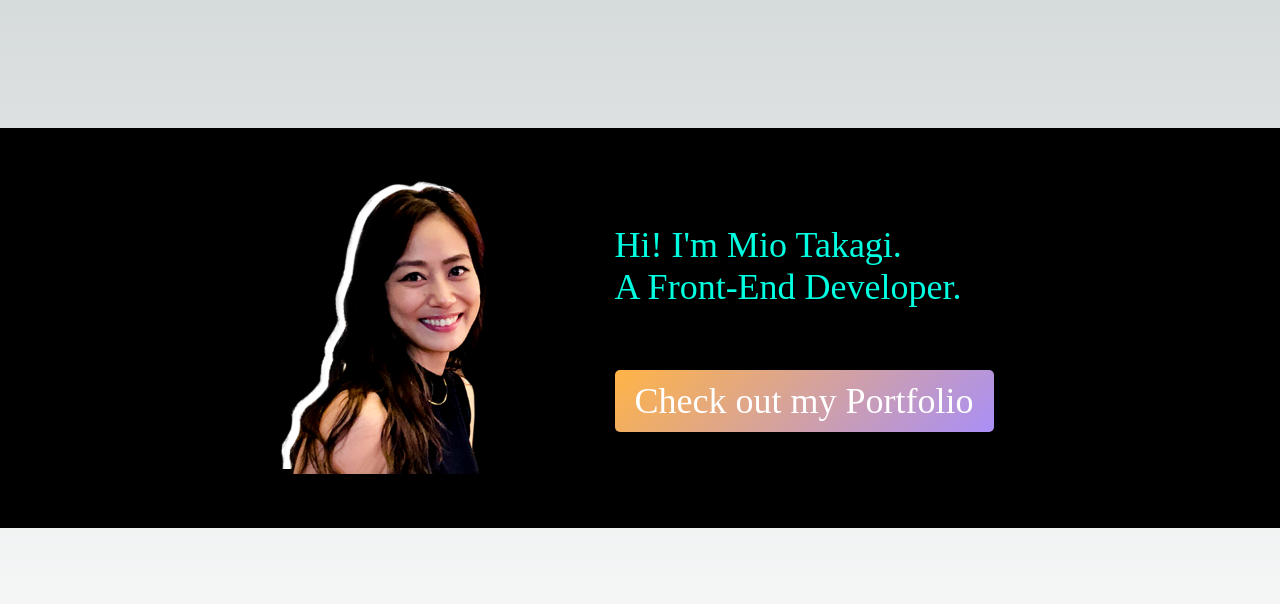
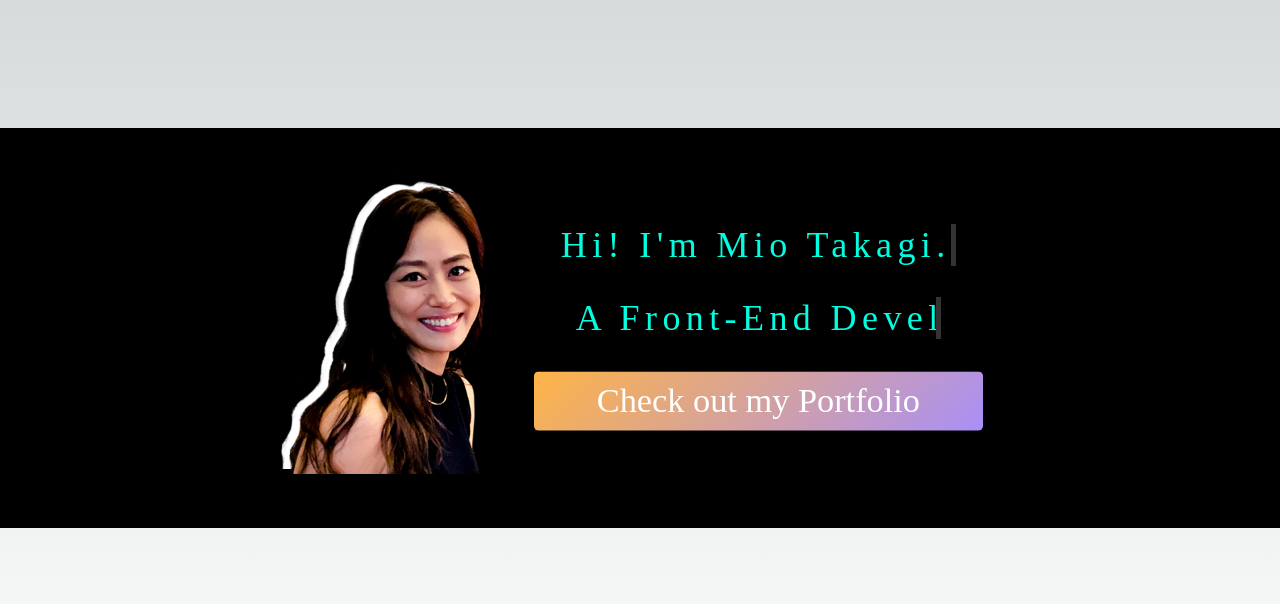
Before and after one commit to Kinakopan/portofolio, a Next.js app: page / in a window 1280 px wide. Shown: the top 604 px of the page. Built offline with nearby package versions, Linux system fonts and the light colour scheme.

Commit message:
edited design

```diff
--- /dev/null
+++ b/component/tawkto.js
@@ -0,0 +1,19 @@
+import { useEffect } from "react";
+
+const TawkTo = () => {
+  useEffect(() => {
+    const Tawk_API = window.Tawk_API || {};
+    Tawk_API.onLoad = () => {
+      Tawk_API.showWidget();
+    };
+    const s1 = document.createElement("script");
+    s1.setAttribute("src", "https://embed.tawk.to/YOUR_WIDGET_ID/default");
+    s1.setAttribute("crossorigin", "*");
+    s1.async = true;
+    document.head.appendChild(s1);
+  }, []);
+
+  return <></>;
+};
+
+export default TawkTo;
--- a/pages/index.js
+++ b/pages/index.js
@@ -3,6 +3,8 @@ import Image from 'next/image'
 import Link from 'next/link'
 import styles from '@/styles/Home.module.css'
 import { motion } from "framer-motion";
+import { useEffect } from 'react'
+import TawkTo from '@/component/tawkto';
 
 const PageTransition = ({ children }) => {
   return (
@@ -17,6 +19,7 @@ const PageTransition = ({ children }) => {
 };
 
 export default function Home() {
+
   return (
     <PageTransition>
       <Head>
@@ -24,9 +27,11 @@ export default function Home() {
         <meta name="description" content="Generated by create next app" />
         <meta name="viewport" content="width=device-width, initial-scale=1" />
         <link rel="icon" href="/favicon.ico" />
+        <script src="/tawk.js" async></script>
       </Head>
       <div className={styles.wrapper}>
         <header className={styles.header}>
+          <TawkTo />
           <h2></h2>
         </header>
         <main className={styles.main}>
@@ -40,7 +45,8 @@ export default function Home() {
                 alt="Profile picture of me"/>
             </div>
             <div className={styles.txt_profile}>
-              <p className={styles.msg_profile}>Hi! I'm Mio Takagi.<br/>A Front-End Developer.</p>
+              <p className={`${styles.msg_profile} ${styles.msg_profile1}`}>Hi! I'm Mio Takagi.</p>
+              <p className={`${styles.msg_profile} ${styles.msg_profile2}`}>A Front-End Developer.</p>
               <Link
                 className={styles.button}
                 href={"https://vankurage.com/"}>
--- a/styles/Home.module.css
+++ b/styles/Home.module.css
@@ -54,6 +54,38 @@
 
 .msg_profile {
   color: #00ffe0;
+  overflow: hidden;
+  border-right: .15em solid #333;
+  white-space: nowrap;
+  margin: 0 auto;
+  letter-spacing: .15em;
+}
+.msg_profile1 {
+  animation: typing1 3s steps(40, end);
+}
+.msg_profile2 {
+  opacity: 0;
+  animation: typing2 3s steps(40, end) 3.1s;
+  animation-fill-mode: forwards;
+}
+@keyframes typing1 {
+  0% { width: 0 }
+  100% { width: 26rem }
+}
+
+@keyframes typing2 {
+  0% {
+    opacity: 1;
+    width: 0;
+    border-right: .15em solid transparent;
+  }
+  1% {
+    opacity: 1;
+    border-right: .15em solid #333;
+  }
+  100% {
+    opacity: 1;width: 100%
+  }
 }
 
 .button {
@@ -63,9 +95,34 @@
   padding: 10px 20px;
   border-radius: 5px;
   transition: all 0.3s ease-in-out;
+  animation: pulse 2s ease-in-out infinite;
+  text-align: center;
 }
 
 .button:hover {
   background: rgb(255,180,70);
   background: linear-gradient(317deg, rgba(255,180,70,1) 0%, rgba(169,143,247,1) 100%);
+  animation: rotate .5s ease-in-out;
+  animation-fill-mode: forwards;
 }
+
+@keyframes pulse {
+  0% {
+    transform: scale(.9);
+  }
+  50% {
+    transform: scale(1);
+  }
+  100% {
+    transform: scale(.9);
+  }
+}
+
+@keyframes rotate {
+  0% {
+    transform: rotate(0deg);
+  }
+  100% {
+    transform: rotate(5deg);
+  }
+}
```
Also changed, not shown: public/tawk.js (added, +9 -0 lines).
